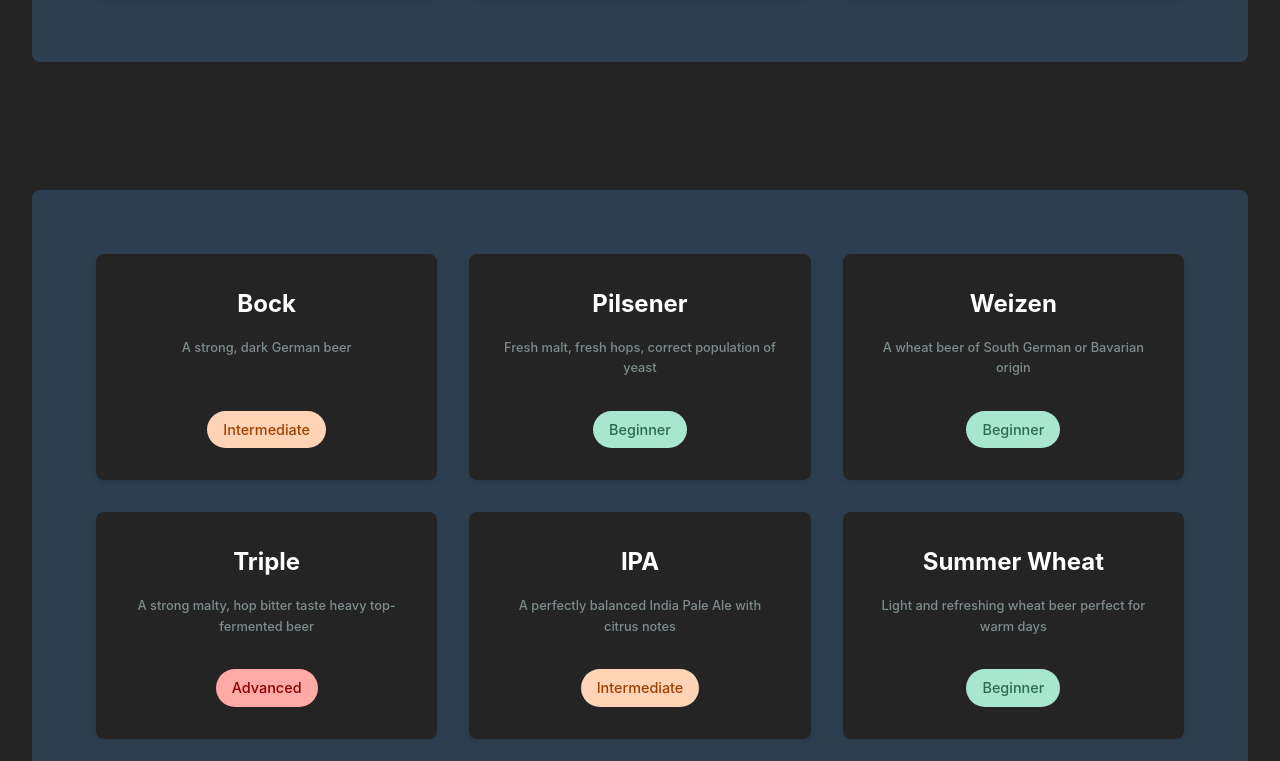
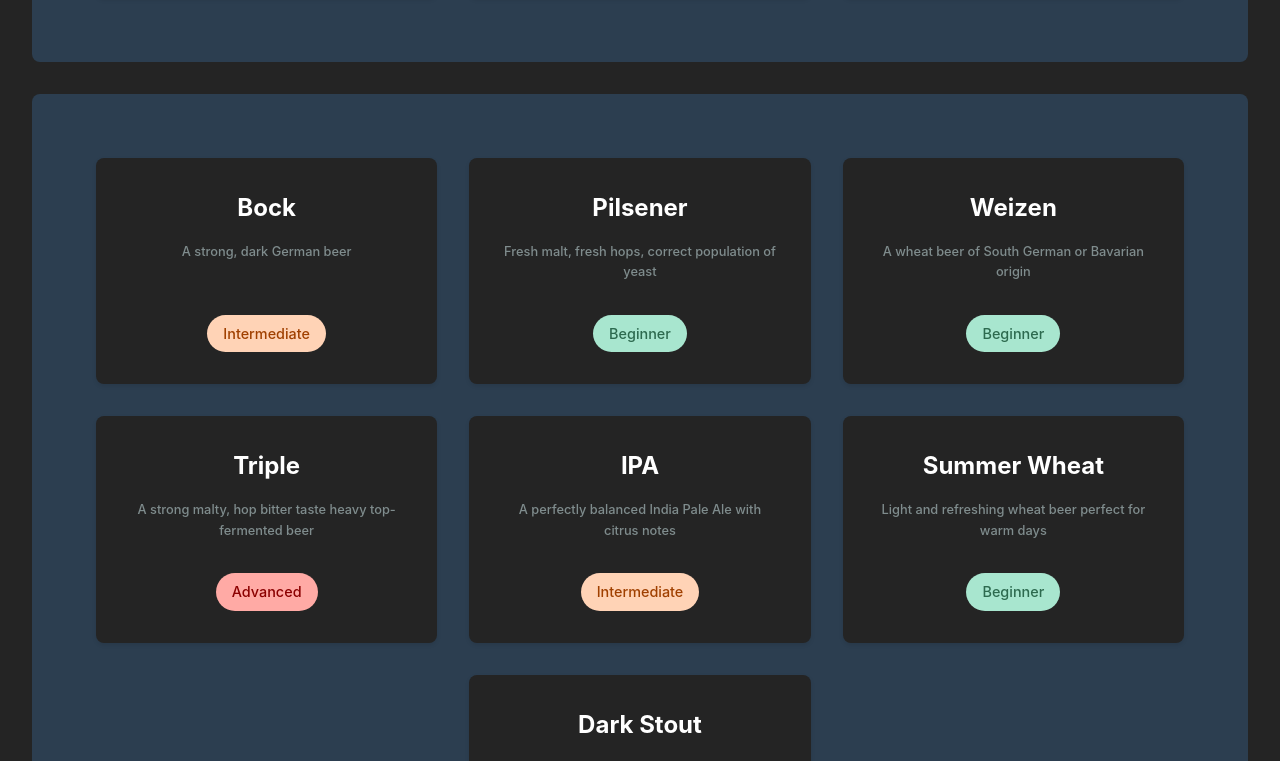
Before and after one commit to PeterKock/brewhub-frontend, a React (Vite) app: page / in a window 1280 px wide. Shown: the part 479-1240 px from the top of the page. Built offline with nearby package versions, Linux system fonts and the light colour scheme; a web font is replaced by a local one.

Commit message:
styling fixes

```diff
--- a/src/styles/styles.css
+++ b/src/styles/styles.css
@@ -445,7 +445,7 @@ a:hover {
   width: 100%;
   padding: 0 var(--spacing-md);
   text-align: center;
-  margin: 0 auto var(--spacing-xl);
+  margin: 0 auto var(--spacing-md);
 }
 
 .main-section {
@@ -591,12 +591,9 @@ a:hover {
 }
 
 /* --------------- 7.3 Guides Page --------------------- */
-.selected-guide-container {
+.selected-recipe-container {
   max-width: 1200px;
   margin: 0 auto;
-  padding: var(--spacing-lg);
-  background-color: var(--card-color);
-  border-radius: var(--border-radius-value);
 }
 
 .guide-stats {
@@ -1024,9 +1021,9 @@ a:hover {
   color: var(--primary-text-color);
 }
 
-.recipes-section {
+/*.recipes-section {
   margin-top: var(--spacing-xxl);
-}
+}*/
 
 .recipes-grid {
   display: grid;
```
